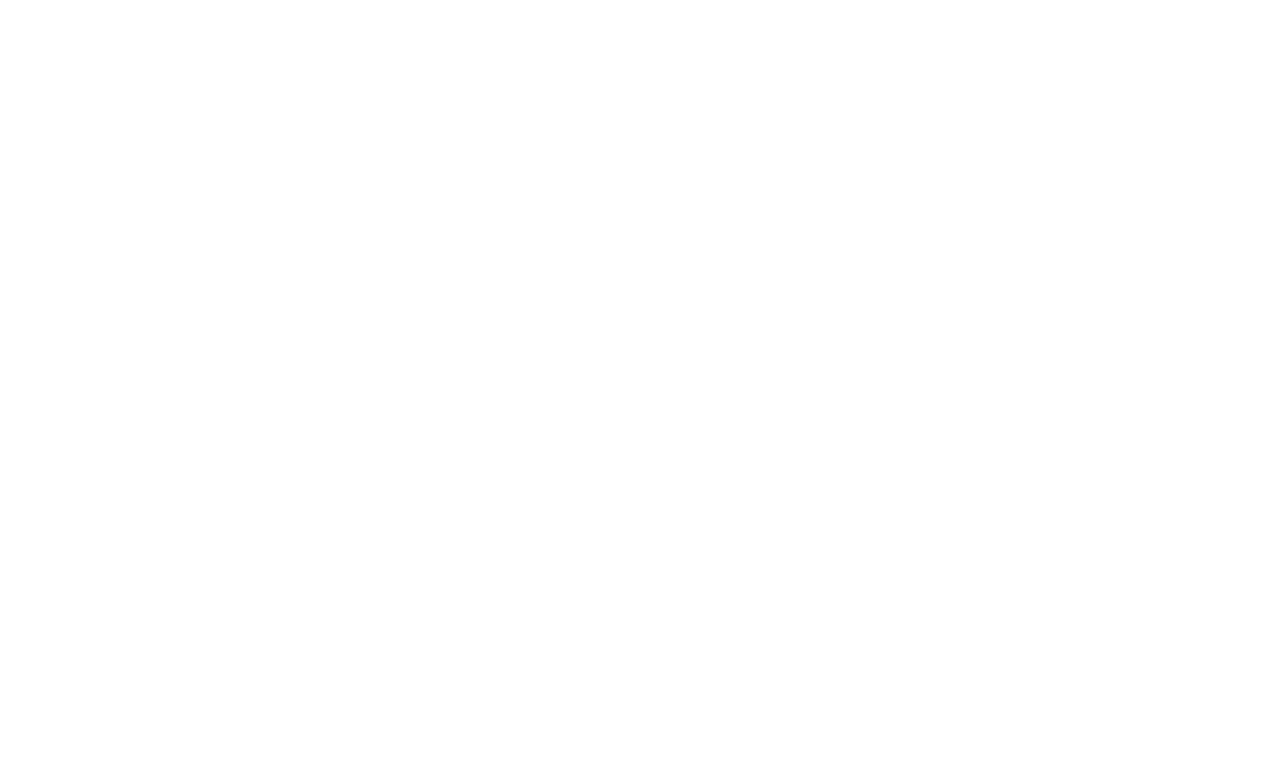
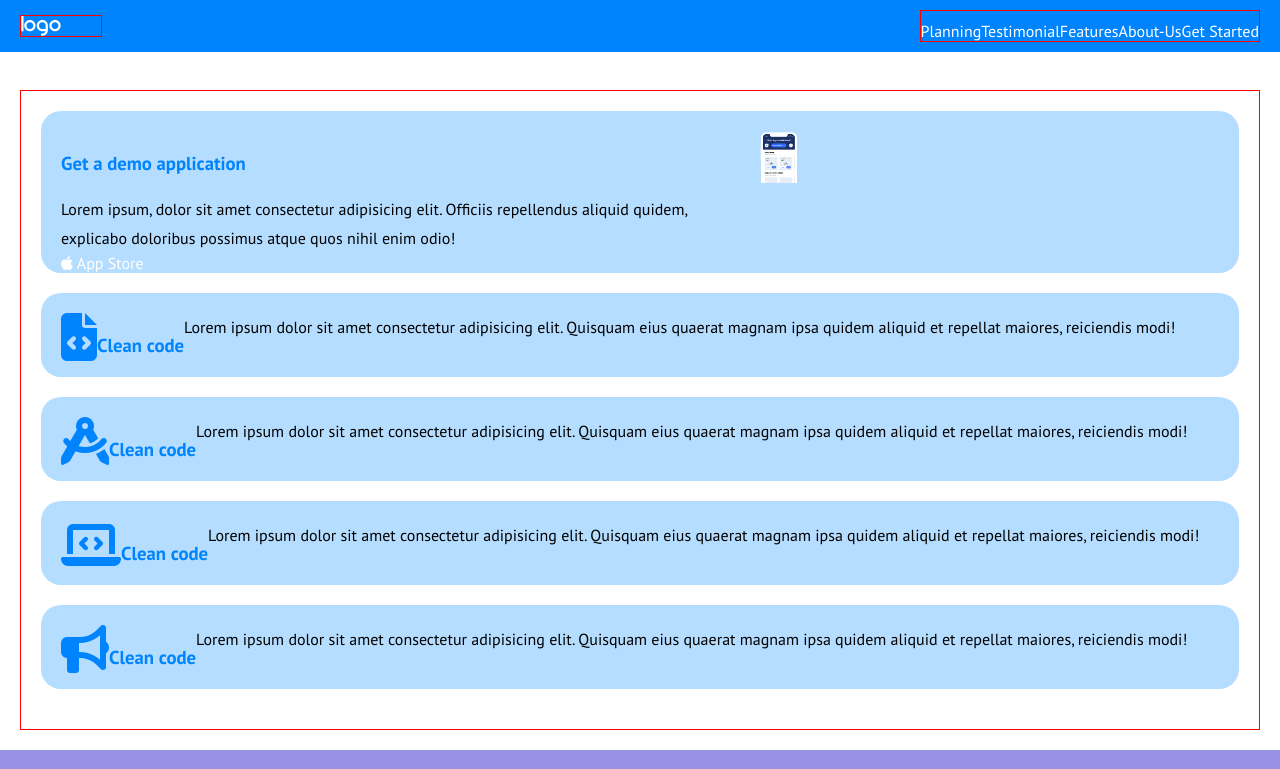
Before and after one commit to Aligern/htmlcss-responsive-layout, a plain HTML site: page index.html in a window 1280 px wide. Shown: the top 769 px of the page. Drawn offline with Linux system fonts and the light colour scheme.

Commit message:
added some structure

```diff
--- a/index.html
+++ b/index.html
@@ -1,11 +1,128 @@
 <!DOCTYPE html>
 <html lang="en">
 <head>
-    <meta charset="UTF-8">
-    <meta name="viewport" content="width=device-width, initial-scale=1.0">
-    <title>Document</title>
+<meta charset="UTF-8">
+<meta name="viewport" content="width=device-width, initial-scale=1.0">
+<link rel="preconnect" href="https://fonts.googleapis.com">
+<link rel="preconnect" href="https://fonts.gstatic.com" crossorigin>
+<link href="https://fonts.googleapis.com/css2?family=PT+Sans:ital,wght@0,400;0,700;1,400;1,700&display=swap" rel="stylesheet">
+<link rel="stylesheet" href="https://cdnjs.cloudflare.com/ajax/libs/font-awesome/6.5.1/css/all.min.css" integrity="sha512-DTOQO9RWCH3ppGqcWaEA1BIZOC6xxalwEsw9c2QQeAIftl+Vegovlnee1c9QX4TctnWMn13TZye+giMm8e2LwA==" crossorigin="anonymous" referrerpolicy="no-referrer" />
+<link rel="stylesheet" href="style/style.css">
+    <title>Responsive Layout</title>
 </head>
+
 <body>
+    <!-- header -->
+<header>
+    <div id="logo" class="debug">
+        <img src="./img/logo.png" alt="Logo">
+    </div>
+    <nav class="debug">
+        <i class="fa-solid fa-bars"></i>
+        <ul>
+            <li><a href="#planning"></a>Planning</li>
+            <li><a href="#testimonial"></a>Testimonial</li>
+            <li><a href="#feature"></a>Features</li>
+            <li><a href="#about-us"></a>About-Us</li>
+            <li><a href="#cta"></a>Get Started</li>
+        </ul>
+    </nav>
+</header>
+<!-- main -->
+<main>
+    <section id="features">
+        <div class="container debug">
+            <div class="card small-rounded bg-light d-flex">
+                <div class="text-content">
+                    <h3 class="text-blue">
+                        Get a demo application
+                    </h3>
+                    <p>
+                        Lorem ipsum, dolor sit amet consectetur adipisicing elit. Officiis repellendus aliquid quidem, explicabo doloribus possimus atque quos nihil enim odio!
+                    </p>
+                    <a href="#">
+                        <i class="fa-brands fa-apple"></i>
+                        <span>
+                            App Store
+                        </span>
+                    </a>
+                </div>
+                <div class="img-content">
+                    <img src="./img/phone.png" alt="Phone">
+                </div>
+            </div>
+            <div class="card small-rounded bg-light text-center ">
+                <i class="icon fa-solid fa-file-code text-blue"></i>
+                <h3 class="text-blue">Clean code</h3>
+                <p>Lorem ipsum dolor sit amet consectetur adipisicing elit. Quisquam eius quaerat magnam ipsa quidem aliquid et repellat maiores, reiciendis modi!</p>
+            </div>
+            <div class="card small-rounded bg-light text-center ">
+                <i class="icon fa-solid fa-compass-drafting text-blue"></i>
+                <h3 class="text-blue">Clean code</h3>
+                <p>Lorem ipsum dolor sit amet consectetur adipisicing elit. Quisquam eius quaerat magnam ipsa quidem aliquid et repellat maiores, reiciendis modi!</p>
+            </div>
+            <div class="card small-rounded bg-light text-center ">
+                <i class="icon fa-solid fa-laptop-code text-blue"></i>
+                <h3 class="text-blue">Clean code</h3>
+                <p>Lorem ipsum dolor sit amet consectetur adipisicing elit. Quisquam eius quaerat magnam ipsa quidem aliquid et repellat maiores, reiciendis modi!</p>
+            </div>
+            <div class="card small-rounded bg-light text-center ">
+                <i class="icon fa-solid fa-bullhorn text-blue"></i>
+                <h3 class="text-blue">Clean code</h3>
+                <p>Lorem ipsum dolor sit amet consectetur adipisicing elit. Quisquam eius quaerat magnam ipsa quidem aliquid et repellat maiores, reiciendis modi!</p>
+            </div>
+        </div>
+    </section>
+
+    <section id="planning" class="even">
+        <div class="container debug">
+            <div class="text-light">
+                <img src="./img/planning1.png" alt="planning1">
+                <h3>Strategic Planning</h3>
+                <p>
+                    Lorem ipsum dolor sit amet, consectetur adipisicing elit. Nemo quisquam exercitationem, neque placeat tempore illum odio eaque vitae labore aliquid.
+                </p>
+            </div>
+            <div>
+                <img src="./img/planning2.png" alt="planning2">
+                <h3>App Development</h3>
+                <p>
+                    Lorem ipsum dolor sit amet, consectetur adipisicing elit. Nemo quisquam exercitationem, neque placeat tempore illum odio eaque vitae labore aliquid.
+                </p>
+                <div>
+                    <i class="fa-solid fa-arrow-down"></i>
+                </div>
+            </div>
+        </div>
+    </section>
+
+    <section id="testimonial">
+        <div class="container debug">
+            testimonial
+        </div>
+    </section>
+
+    <section id="benefits" class="even">
+        <div class="container debug">
+        features
+        </div>
+    </section>
+
+    <section id="benefits">
+        <div class="container debug">
+            benefits
+        </div>
+    </section>
+
+    <section id="cta" class="even debug">
+        get started
+    </section>
+</main>
+<!-- footer -->
+<footer class="debug">
+    footer
+</footer>
+
 
 </body>
 </html>
--- a/style/style.css
+++ b/style/style.css
@@ -0,0 +1,187 @@
+/* reset */
+*{
+    margin: 0;
+    padding: 0;
+    box-sizing: border-box;
+}
+:root {
+    --color-nav: #0084fd;
+    --color-bg-color-white: #ffffff;
+    --color-bg-color-secondary: #9792e4;
+    --color-footer-color: #333333;
+    --color-bg-jambo: #b5ddff;
+    --color-title-cta: #fdc15f;
+}
+ul {
+    list-style: none;
+}
+.debug {
+    border: 1px solid red;
+}
+a{
+    text-decoration: none;
+}
+
+/* general */
+html {
+    scroll-behavior: smooth;
+}
+body {
+    background-color: var(--color-bg-color-white);
+    font-family: 'PT Sans', 'sans-serif';
+    font-weight: 400;
+    font-style: normal;
+    color: black;
+}
+a {
+    text-decoration: none;
+    color: var(--color-bg-color-white);
+}
+.container {
+    width: 100%;
+    padding: 20px;
+}
+p {
+    line-height: 1.8;
+}
+h3 {
+    margin: 20px 0;
+}
+img {
+    width: 100%;
+    display: block;
+}
+/* border */
+.small-rounded {
+    border-radius: 20px;
+}
+.big-rounded{
+    border-radius: 40px;
+}
+/* bordo img tonde */
+.circle{
+    border-radius: 50%;
+}
+.icon {
+    font-size: 3em;
+}
+/* page */
+header {
+    position: fixed;
+    background-color: var(--color-nav);
+    color: var(--color-bg-color-white);
+    top: 0;
+    left: 0;
+    width: 100%;
+    padding: 10px 20px;
+    display: flex;
+    justify-content: space-between;
+    align-items: center;
+}
+header nav ul {
+    position: absolute;
+    top: 0;
+    right: 0;
+    width: 200px;
+    background-color: var(--color-nav);
+    display: none;
+}
+header nav {
+    position: relative;
+    flex-shrink: 0;
+}
+header nav:hover ul{
+    display: block;
+}
+header nav a {
+    display: block;
+    padding: 5px 10px;
+}
+header img {
+    width: 50%;
+}
+main {
+    padding-top: 70px;
+}
+section {
+    padding: 20px;
+    scroll-margin-top: 75px;
+}
+footer {
+    background-color: var(--color-footer-color);
+    color: var(--color-bg-color-white);
+    padding: 20px;
+}
+#cta>div, footer>div {
+    padding: 20px;
+}
+.card {
+    padding: 20px;
+    margin-bottom: 20px;
+}
+.img-content {
+    width: 80%;
+    margin: 0 auto;
+}
+#features .container>.card {
+    padding-bottom: 0;
+}
+
+/* utility */
+    /* background */
+.even {
+    background-color: var(--color-bg-color-secondary);
+}
+.bg-light {
+    background-color: var(--color-bg-jambo);
+}
+/* text */
+.text-light {
+    color: var(--color-bg-color-white);
+}
+.text-contrast {
+    color:var(--color-title-cta);
+}
+.text-vivid {
+    color: var(--color-bg-color-secondary);
+}
+.text-center {
+    text-align: center;
+}
+.text-blue {
+    color: var(--color-nav);
+}
+
+/* flex utility */
+.d-flex {
+    display: flex;
+}
+
+/* media query */
+@media screen and (min-width: 1200px) {
+    header nav:hover ul {
+        display: flex;
+    }
+    header nav ul {
+        position: static;
+        display: flex;
+        justify-content: flex-end;
+        align-items: center;
+        width: 100%;
+    }
+    i.fa-solid.fa-bars{
+        display: none;
+    }
+    #features .container>.card{
+        display: flex;
+    }
+    .text-content {
+        width: 60%;
+    }
+    .img-content {
+        width: 40%;
+    }
+    .img-content img{
+       width: 10%;
+    }
+}
```
